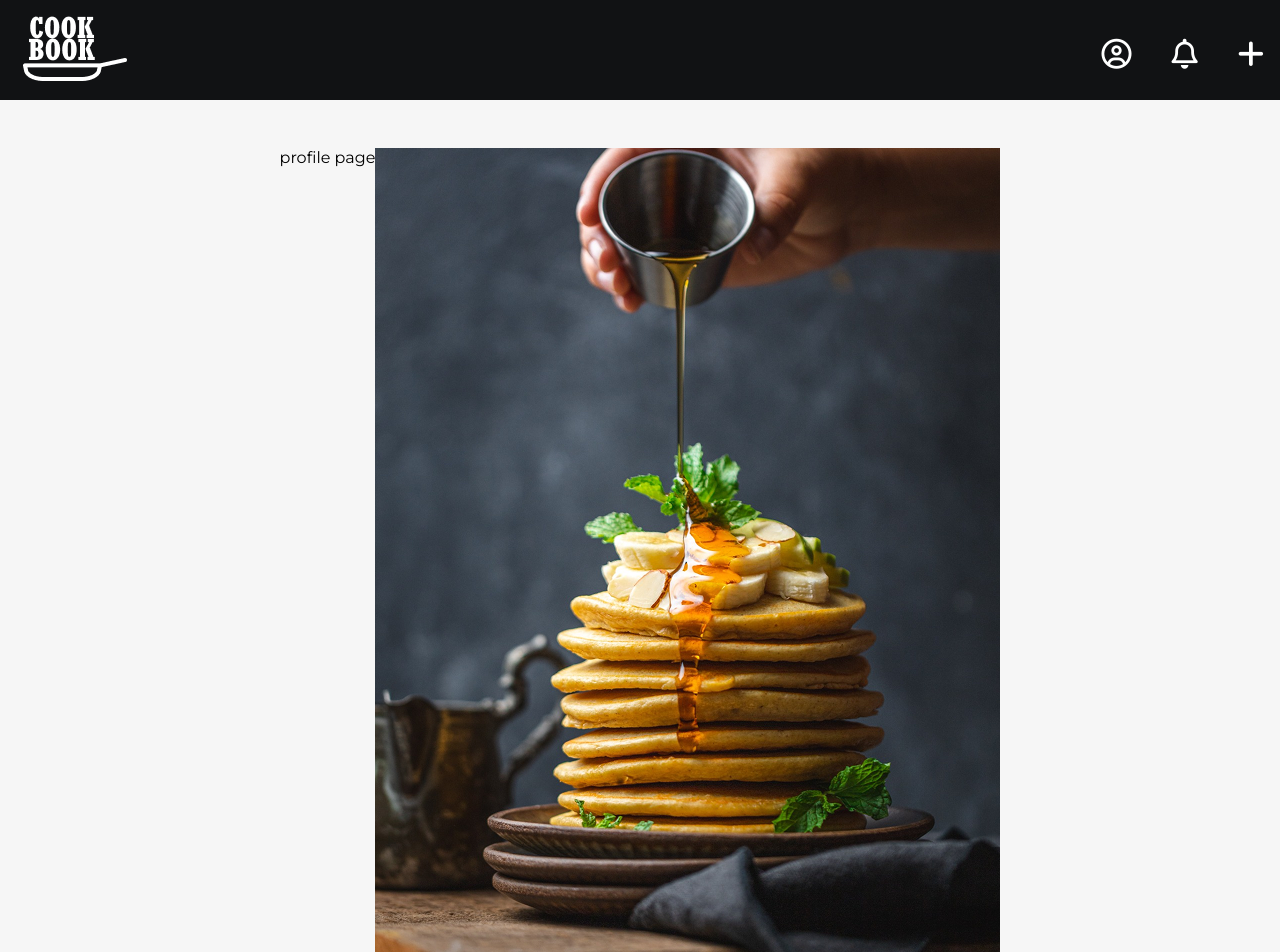
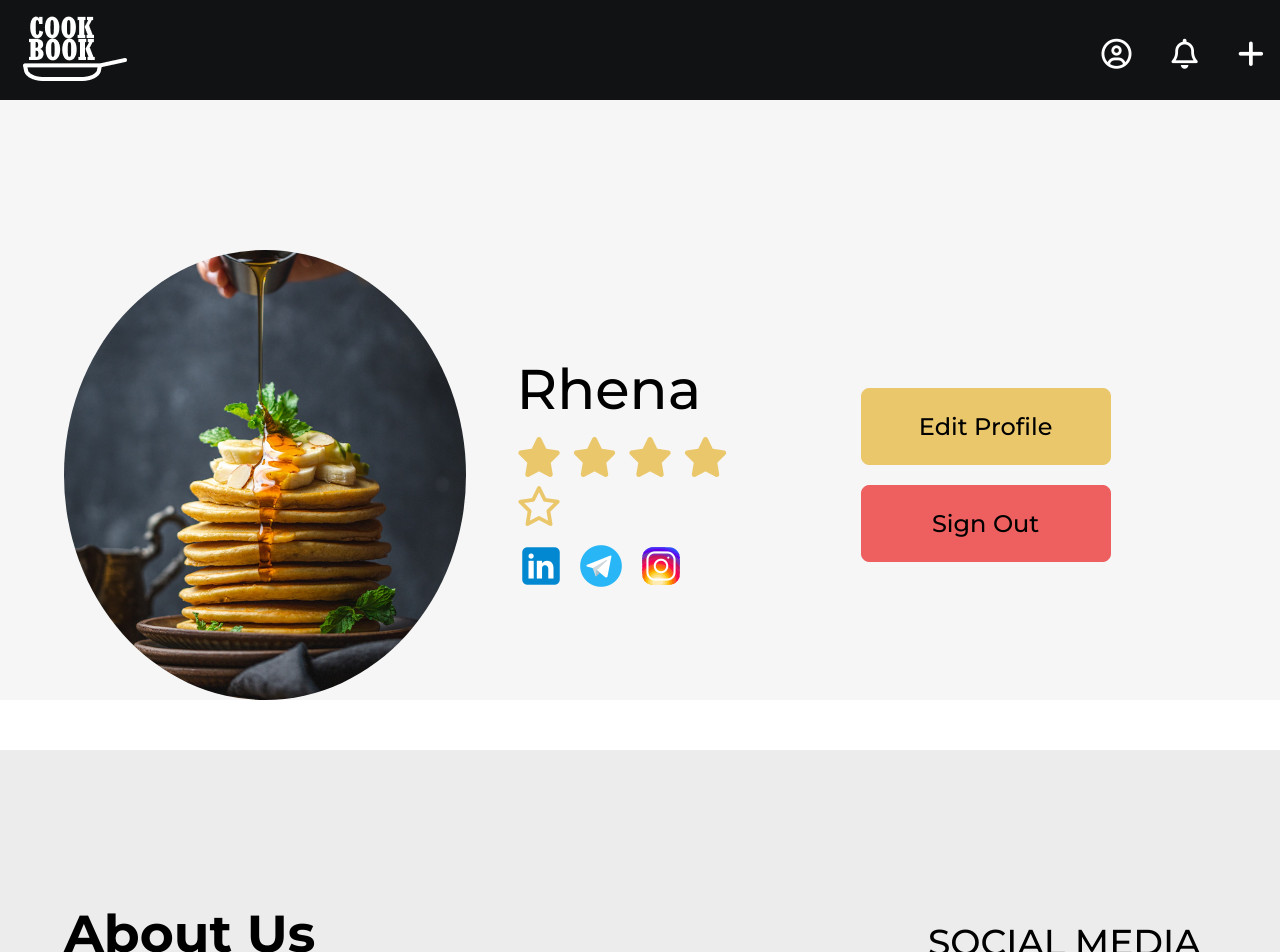
Before and after one commit to Khojayev12/udea-web-development-assignment, a Flask app: page /profile in a window 1280 px wide. Shown: the top 952 px of the page. Run offline with Flask 3, Linux system fonts and the light colour scheme; the visitor is signed in with stand-in values (Sample User, id 1).

Commit message:
profile upper section finished

```diff
--- a/dbhandler.py
+++ b/dbhandler.py
@@ -5,7 +5,7 @@ class DBHandler():
     def __init__(self):
         try:
             self.cnx = mysql.connector.connect(user='root', password='Scripter1211#',
-                                host='khoja.jprq.live', port='37615',
+                                host='localhost',
                                 database='recipedb')
             self.cursor = self.cnx.cursor()
             print("DBhandler initiated")
--- a/static/styles/profile.css
+++ b/static/styles/profile.css
@@ -1,7 +1,106 @@
 .profile-page {
   display: flex;
   justify-content: center;
-  padding: 48px 16px;
   margin-top: 100px;
   background-color: #f6f6f6;
+  width: 100%;
 }
+
+.profile-s1{
+  width: 90%;
+  margin-top: 150px;
+  display: flex;
+  justify-content: space-between;
+}
+.profile-s1-info{
+  display: inline-flex;
+  justify-content: left;
+  align-items: center;
+  width: 60%;
+  height: 450px;
+}
+
+.profile-s1-info-left{
+  height: 450px;
+  width: 450px;
+}
+
+.profile-s1-info-left-img{
+  width: 100%;
+  height: 100%;
+  border: none;
+  border-radius: 50%;
+  object-fit: cover;
+  object-position: center;
+}
+
+.profile-s1-info-right{
+  margin-left: 50px;
+}
+
+.profile-s1-info-right-name{
+  font-family: 'Montserrat';
+  font-size: 56px;
+  font-weight: 500;
+  font-style:normal;
+  margin: 0px;
+}
+.profile-rating{
+  margin-top: 10px;
+  font-size: 40px;
+  color: #EBC76B;
+  transform: 0.5s;
+}
+.fa-star:hover{
+  transform: scale(1.1);
+}
+.profile-s1-social-list{
+  margin-top: 10px;
+  display: inline-flex;
+  justify-content: left;
+  align-items: center;
+}
+
+.profile-social-logo{
+  display: inline-block;
+  margin-right: 10px;
+}
+
+.profile-s1-controls{
+  width: 40%;
+  display: inline-flex;
+  align-items: center;
+  justify-content: center;
+  flex-direction: column;
+}
+
+.profile-edit-btn{
+  width: 250px;
+    color: black;
+    font-family: 'Montserrat';
+    font-size: clamp(24px, 2.1vw, 23px);
+    font-weight: 500;
+    line-height: 1.3;
+    border: #EBC76B 1px solid;
+    background-color: #EBC76B;
+    padding: 22px 40px;
+    border-radius: 8px;
+    cursor: pointer;
+    transition: transform 0.3s ease, background-color 0.3s ease;
+}
+
+.profile-signout-btn{
+  margin-top: 20px;
+  width: 250px;
+    color: black;
+    font-family: 'Montserrat';
+    font-size: clamp(24px, 2.1vw, 23px);
+    font-weight: 500;
+    line-height: 1.3;
+    border: #ee5f5f 1px solid;
+    background-color: #ee5f5f;
+    padding: 22px 40px;
+    border-radius: 8px;
+    cursor: pointer;
+    transition: transform 0.3s ease, background-color 0.3s ease;
+}
--- a/templates/pages/profile.html
+++ b/templates/pages/profile.html
@@ -20,7 +20,6 @@
                 console.log("User Logged OUT")
             }
         </script>
-   profile page
    <div class="profile-s1">
       <div class="profile-s1-info">
          <div class="profile-s1-info-left">
@@ -28,23 +27,23 @@
          </div>
          <div class="profile-s1-info-right">
             <h1 class="profile-s1-info-right-name">Rhena</h1>
-            <div class="recipe-card__rating" aria-label="Rated four out of five stars">
-                    <span class="rating-star is-filled"></span>
-                    <span class="rating-star is-filled"></span>
-                    <span class="rating-star is-filled"></span>
-                    <span class="rating-star is-filled"></span>
-                    <span class="rating-star"></span>
-                </div>
+            <div class="profile-rating">
+               <i class="fa-solid fa-star"></i>
+               <i class="fa-solid fa-star"></i>
+               <i class="fa-solid fa-star"></i>
+               <i class="fa-solid fa-star"></i>
+               <i class="fa-regular fa-star"></i>
+            </div>
             <div class="profile-s1-social-list">
-                <img src="{{ url_for('static', filename='media/linkedin-logo.png') }}" alt="" class="footer-social-logo">
-                 <img src="{{ url_for('static', filename='media/telegram-logo.png') }}" alt="" class="footer-social-logo">
-                  <img src="{{ url_for('static', filename='media/instagram-logo.png') }}" alt="" class="footer-social-logo">
+                <a href="#"><img src="{{ url_for('static', filename='media/linkedin-logo.png') }}" alt="" class="profile-social-logo"></a>
+               <a href="#"><img src="{{ url_for('static', filename='media/telegram-logo.png') }}" alt="" class="profile-social-logo"></a>
+               <a href="#"><img src="{{ url_for('static', filename='media/instagram-logo.png') }}" alt="" class="profile-social-logo"></a>
             </div>
          </div>
       </div>
       <div class="profile-s1-controls">
-         <button>Edit Profile</button>
-         <button onclick="signout()">Sign Out</button>
+         <button class="profile-edit-btn" >Edit Profile</button>
+         <button onclick="signout()" class="profile-signout-btn">Sign Out</button>
       </div>
    </div>
 
```
